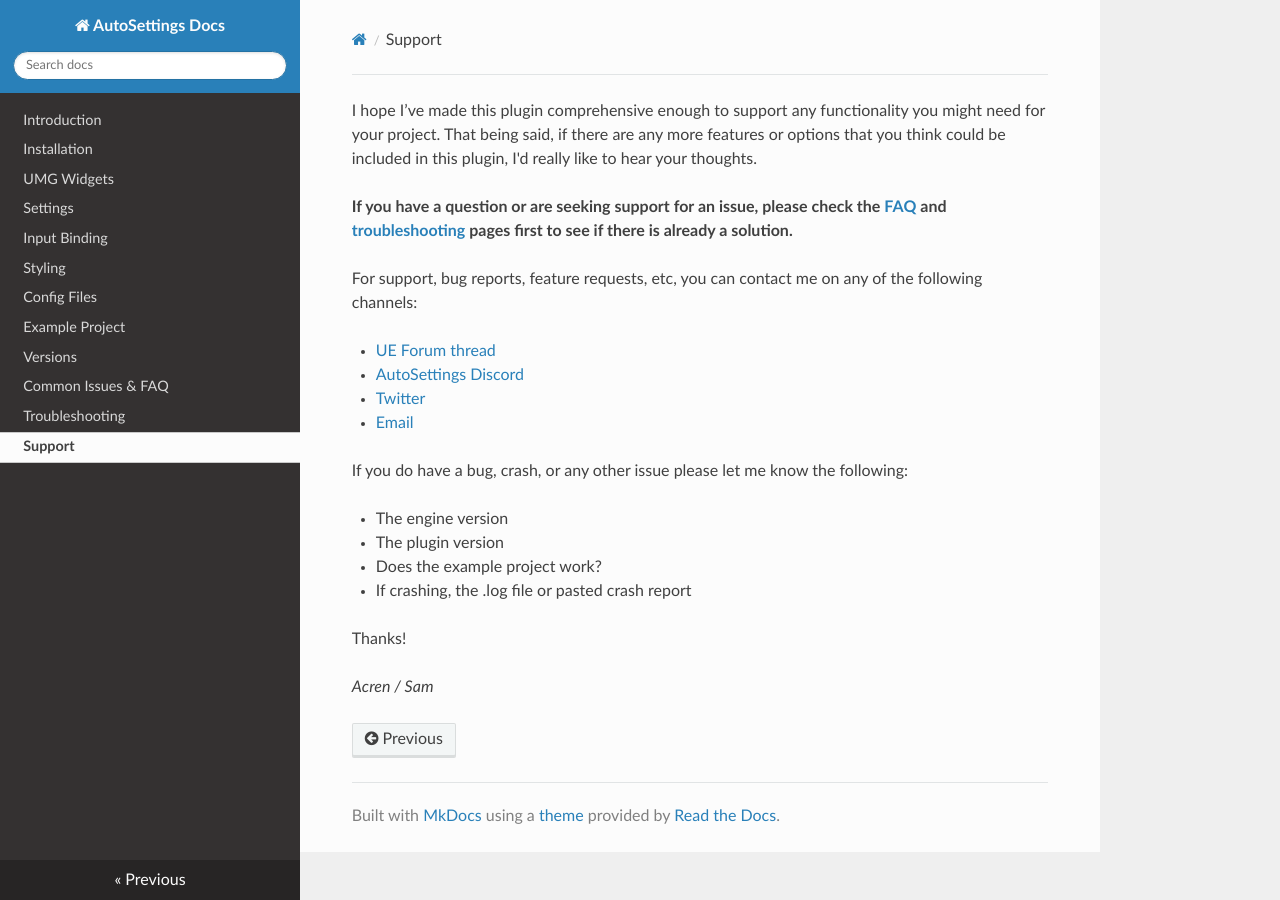
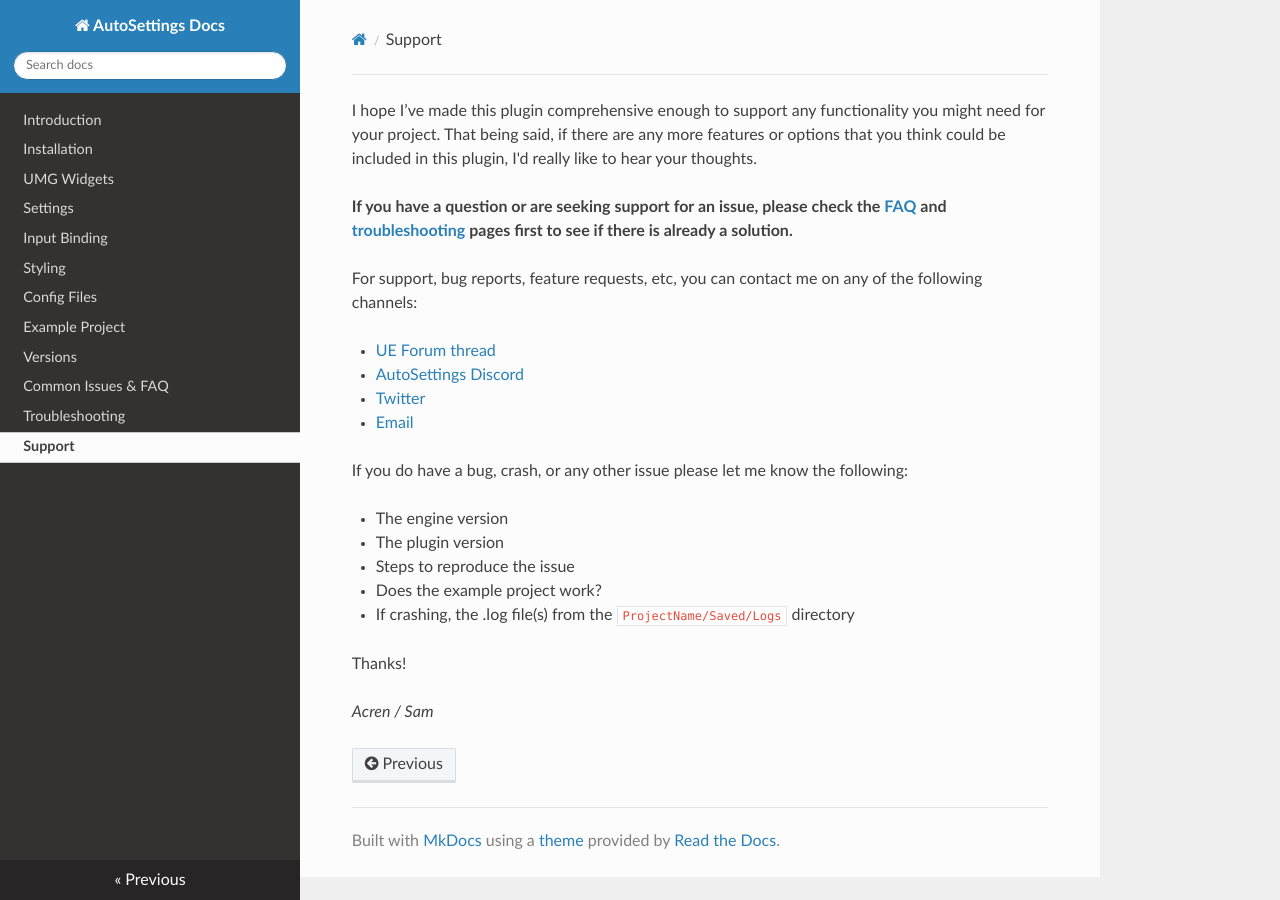
Before and after one commit to Acren/AutoSettings-Docs, an MkDocs documentation site: the page built from docs/support.md, in a window 1280 px wide. Built offline with MkDocs 1.6.1, drawn with Linux system fonts in a browser that asks for light colours; nearby versions of some CDN libraries; old or Windows-style settings are respelled for this version of MkDocs.

Commit message:
Update support requirements

```diff
--- a/docs/support.md
+++ b/docs/support.md
@@ -13,8 +13,9 @@ If you do have a bug, crash, or any other issue please let me know the following
 
 - The engine version
 - The plugin version
+- Steps to reproduce the issue
 - Does the example project work?
-- If crashing, the .log file or pasted crash report
+- If crashing, the .log file(s) from the `ProjectName/Saved/Logs` directory
 
 Thanks!
 
```
